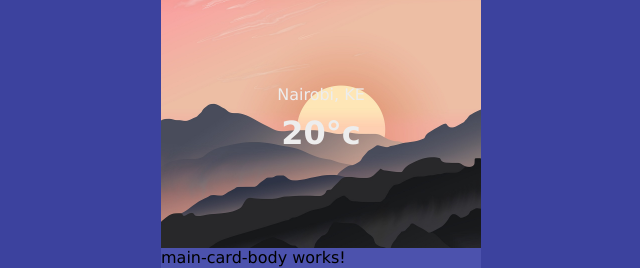
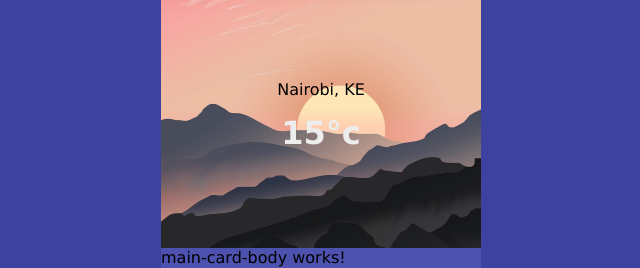
Before and after one commit to kennjr/weatherapp, an Angular app: page / in a window 1280 px wide. Shown: the part 122-390 px from the top of the page, without its empty margins (319-959 px from the left). Built offline with nearby package versions, Linux system fonts and the light colour scheme.

Commit message:
MainCardHead : gave the texts classes and used the given classes to add specific styling to each text

```diff
--- a/src/modules/app/presentation/components/main-card-head/main-card-head/main-card-head.component.css
+++ b/src/modules/app/presentation/components/main-card-head/main-card-head/main-card-head.component.css
@@ -16,7 +16,8 @@ p{
 
 h1{
     font-size: xx-large;
-    color: var(--grey_1)
+    color: var(--grey_1);
+    padding: 5px 0;/* vh */
 }
 
 /* Centered text */
@@ -30,3 +31,8 @@ h1{
     justify-content: center;
     align-items: center;
 }
+
+.location_text{
+    font-size: medium;
+    color: #000;
+}
--- a/src/modules/app/presentation/components/main-card-head/main-card-head/main-card-head.component.html
+++ b/src/modules/app/presentation/components/main-card-head/main-card-head/main-card-head.component.html
@@ -1,5 +1,5 @@
 <img src="./../../../../../../assets/sky_sunset_1.jpg" alt="image">
 <div class="head_weather_data">
-    <p>Nairobi, KE</p>
-    <h1>20&deg;c</h1>
+    <p class="location_text">Nairobi, KE</p>
+    <h1 class="temperature_text">{{ 14.8 | number:'1.0-0' }}&deg;c</h1>
 </div>
```
